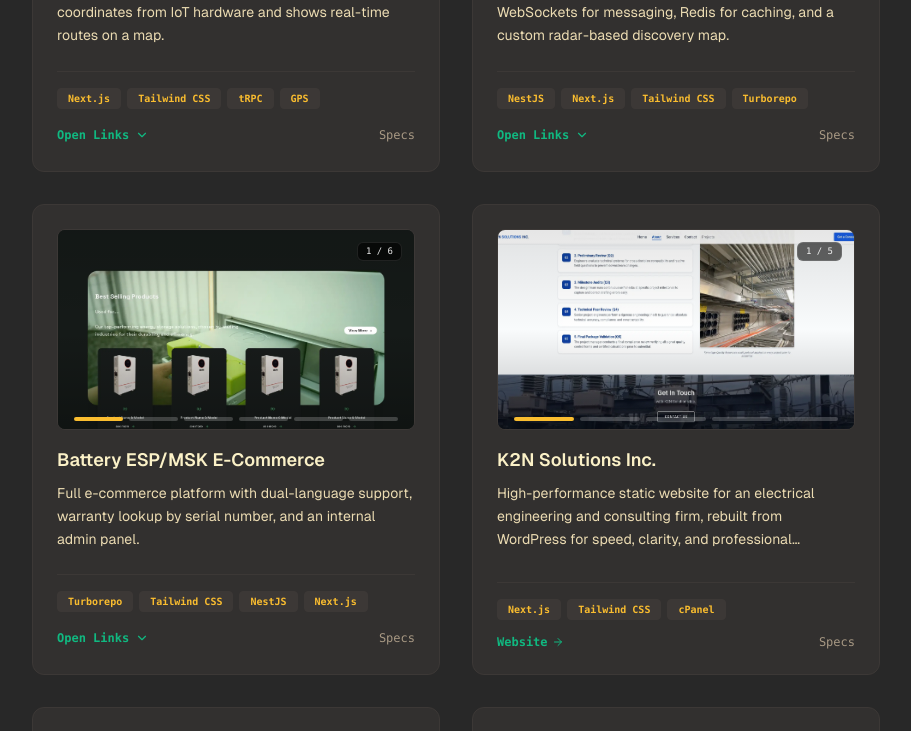
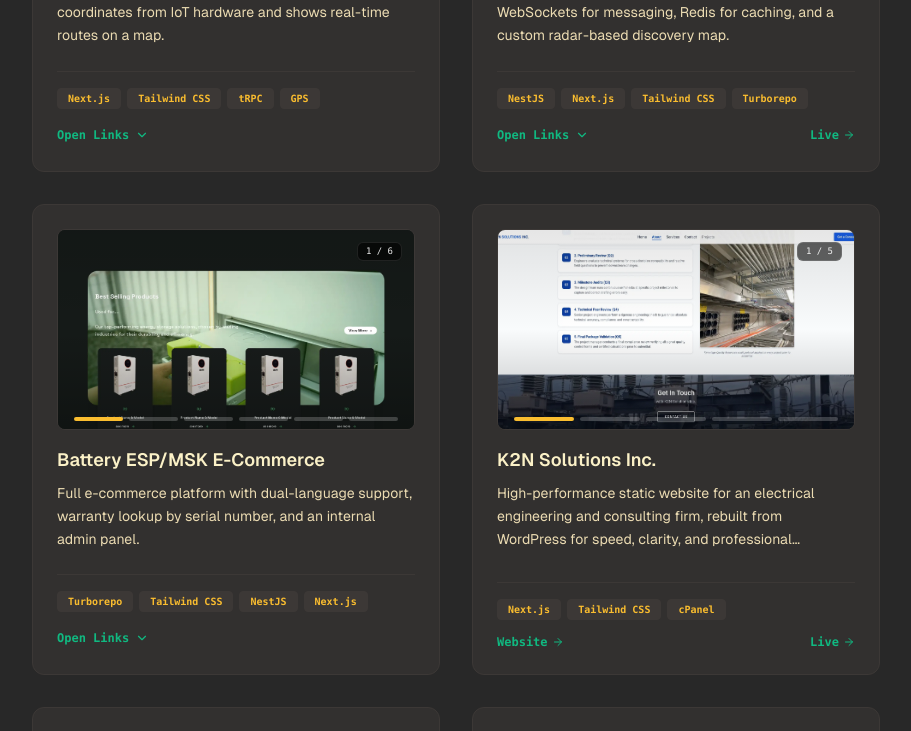
Before and after one commit to parsany/c, a Next.js app: page / in a window 1280 px wide. Shown: the part 986-1717 px from the top of the page, without its empty margins (184-1095 px from the left). Built offline with nearby package versions, Linux system fonts and the light colour scheme.

Commit message:
live sites

```diff
--- a/components/ProjectList.tsx
+++ b/components/ProjectList.tsx
@@ -149,15 +149,16 @@ function ProjectCard({
               )}
             </div>
 
-            {slug && (
-              <Link
-                href={`/projects/${slug}`}
-                prefetch={true}
-                className="inline-flex items-center space-x-1 text-theme-muted hover:text-theme-text transition-colors"
-                aria-label={`View ${name} architectural details`}
+            {(slug === "k2n-solutions" || slug === "atrafian" || name.toLowerCase().includes("k2n") || name.toLowerCase().includes("atrafian")) && (link || (links && links[0]?.url)) && (
+              <a
+                href={link || links?.[0]?.url}
+                target="_blank"
+                rel="noopener noreferrer"
+                className="inline-flex items-center space-x-1 font-bold text-[var(--link-prominent-green)] hover:text-[var(--link-prominent-green-hover)] hover:underline transition-colors"
               >
-                <span>Specs</span>
-              </Link>
+                <span>Live</span>
+                <ArrowRight className="h-3 w-3" />
+              </a>
             )}
           </div>
         </div>
```
